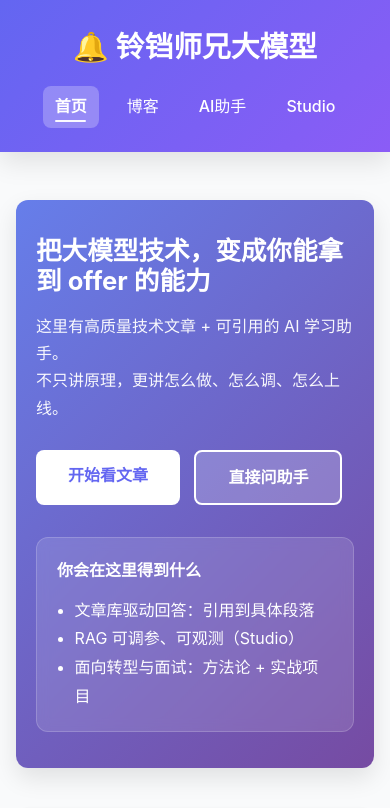
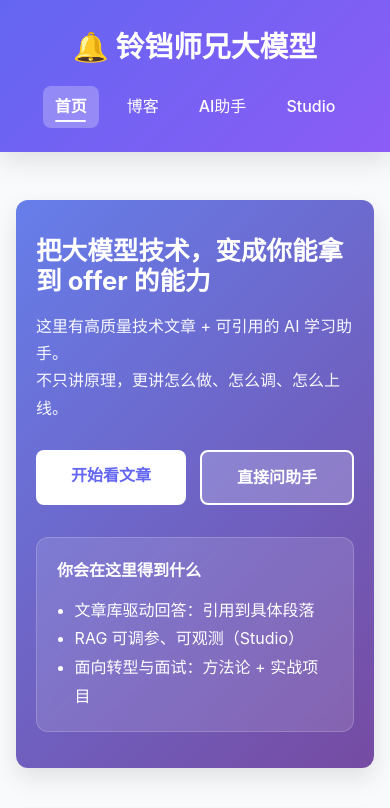
Before and after one commit to planetInGalaxy/LLMBlog, a React (Vite) app in the folder frontend/: page / in a window 390 px wide. Shown: the top 808 px of the page. Built offline with nearby package versions, Linux system fonts and the light colour scheme; no server answers.

Commit message:
ui: align hero CTA buttons on mobile

```diff
--- a/frontend/src/styles/pages/home.css
+++ b/frontend/src/styles/pages/home.css
@@ -37,6 +37,25 @@
   display: flex;
   gap: 0.9rem;
   flex-wrap: wrap;
+}
+
+/* Hero 首屏 CTA：移动端两按钮对称、居中且协调 */
+.home-hero-actions .btn {
+  flex: 1;
+  min-width: 140px;
+  text-align: center;
+  justify-content: center;
+}
+
+@media (max-width: 520px) {
+  .home-hero-actions {
+    width: 100%;
+  }
+
+  .home-hero-actions .btn {
+    flex: 1 1 0;
+    min-width: 0;
+  }
 }
 
 .home-proof-card {
```
